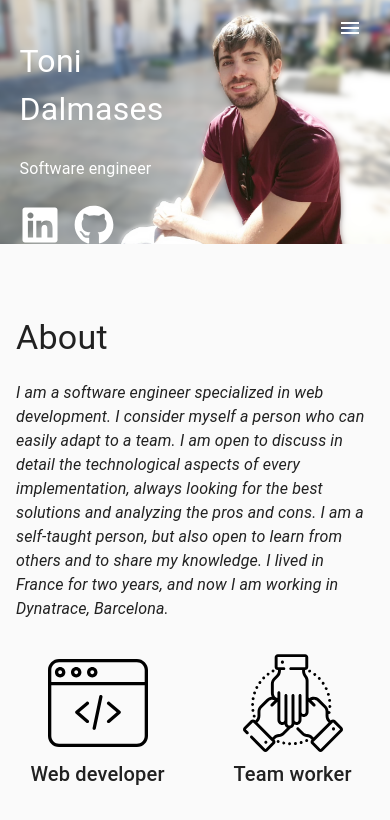
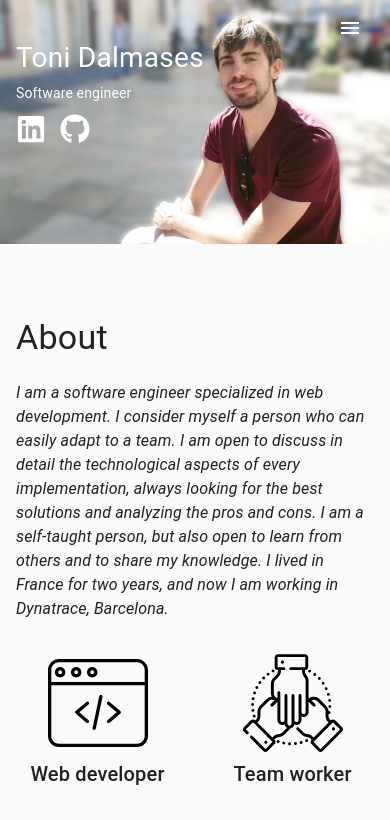
Before and after one commit to tonidalmases/tonidalmases, a React (Create React App) app: page / in a window 390 px wide. Shown: the top 820 px of the page. Built offline with nearby package versions, Linux system fonts and the light colour scheme.

Commit message:
Intro responsive

```diff
--- a/src/components/header/Header.js
+++ b/src/components/header/Header.js
@@ -63,7 +63,7 @@ function Header() {
     setMenuIconDisplayed(
       (!isTitleDisplayed && xsScreen) || (isTitleDisplayed && smScreen)
     );
-  }, [isTitleDisplayed, smScreen, xsScreen]);
+  }, [isTitleDisplayed, xsScreen, smScreen]);
 
   const linkItems = (color) =>
     navLinks.map(({ title, to }, index) => (
--- a/src/components/introduction/Introduction.js
+++ b/src/components/introduction/Introduction.js
@@ -3,8 +3,9 @@ import {
   makeStyles,
   useTheme,
   useMediaQuery,
+  Container,
+  Box,
   Typography,
-  Grid,
 } from '@material-ui/core';
 import ExternalLinks from '../shared/ExternalLinks';
 
@@ -12,18 +13,19 @@ const useStyles = makeStyles({
   container: {
     position: 'relative',
   },
-  textBlock: (props) => ({
+  textContainer: (props) => ({
     position: 'absolute',
-    paddingRight: '50%',
+    paddingRight: '40%',
     color: 'white',
-    left: '5%',
     top: props.xsScreen ? '15%' : '25%',
   }),
   title: (props) => ({
-    fontSize: props.xsScreen ? '2rem' : '3rem',
+    fontSize: props.xsScreen ? '2em' : '3em',
+    marginBottom: props.xsScreen ? '4px' : '8px',
   }),
   subtitle: (props) => ({
-    fontSize: props.xsScreen ? '1rem' : '2rem',
+    fontSize: props.xsScreen ? '1em' : '2em',
+    marginBottom: props.xsScreen ? '10px' : '20px',
   }),
 });
 
@@ -36,22 +38,15 @@ function Introduction() {
   return (
     <div className={classes.container}>
       <img src="images/me/me.png" alt="me" width="100%" />
-      <div className={classes.textBlock}>
-        <Grid container spacing={3}>
-          <Grid item xs={12}>
-            <Typography className={classes.title}>Toni Dalmases</Typography>
-          </Grid>
-          <Grid item xs={12}>
-            <Typography className={classes.subtitle}>
-              Software engineer
-            </Typography>
-          </Grid>
-
-          <Grid item xs={12}>
-            <ExternalLinks size="40px" />
-          </Grid>
-        </Grid>
-      </div>
+      <Container className={classes.textContainer}>
+        <Box display="flex" flexDirection="column">
+          <Typography className={classes.title}>Toni Dalmases</Typography>
+          <Typography className={classes.subtitle}>
+            Software engineer
+          </Typography>
+          <ExternalLinks size={xsScreen ? '30px' : '40px'} />
+        </Box>
+      </Container>
     </div>
   );
 }
```
